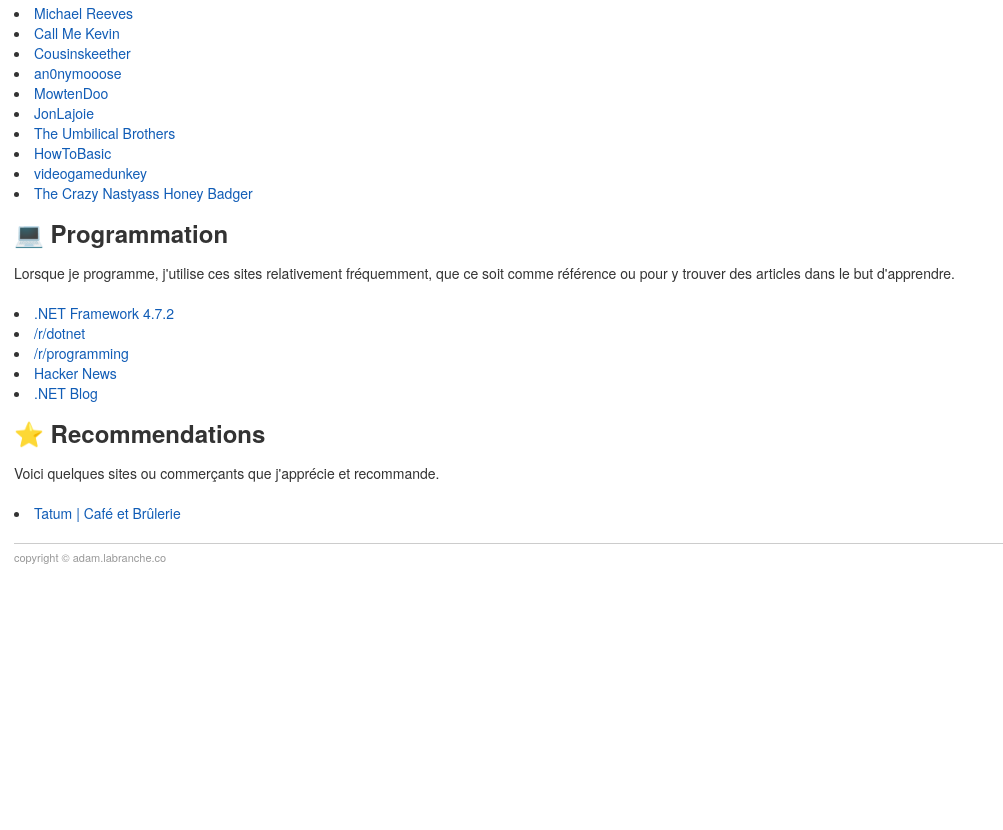
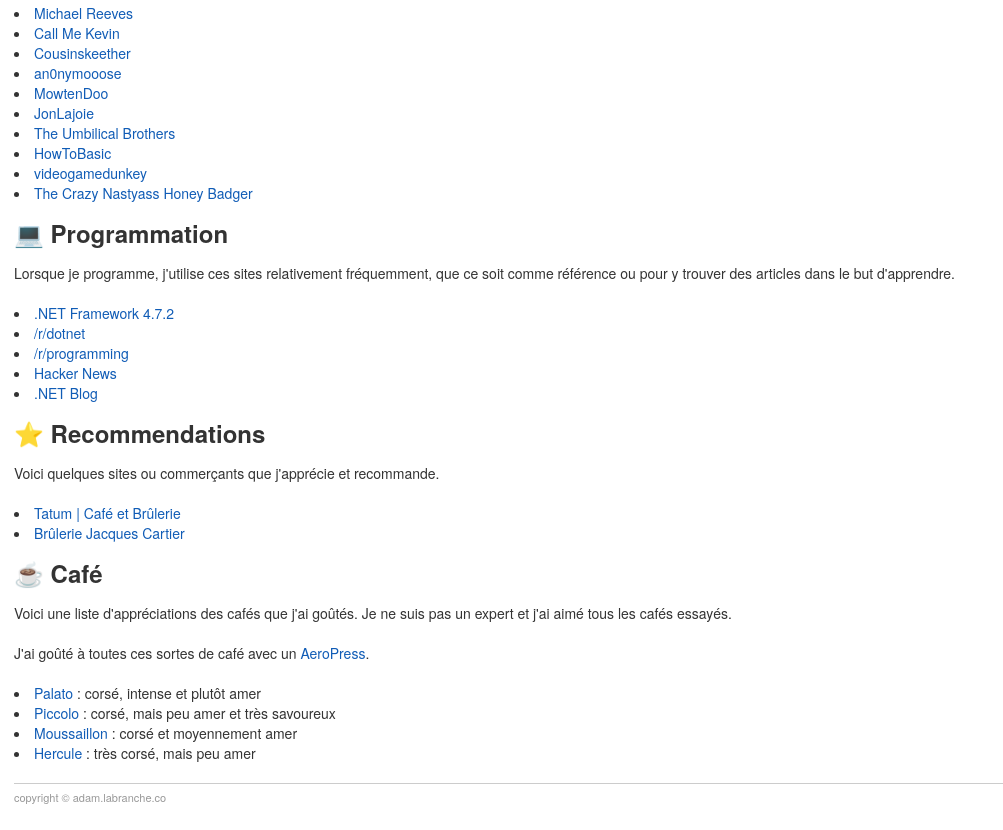
Before and after one commit to madbranch/madbranch.github.com, a plain HTML site: page index.htm in a window 1280 px wide. Shown: the part 484-1314 px from the top of the page, without its empty margins (0-1003 px from the left). Before the commit the page ends 1074 px from the top, so only its background shows below. Drawn offline with Linux system fonts and the light colour scheme.

Commit message:
Adds coffee recommendations

```diff
--- a/index.htm
+++ b/index.htm
@@ -88,8 +88,24 @@
 
         <ul>
           <li><a href="https://www.tatum.ca/">Tatum | Café et Brûlerie</a></li>
+          <li><a href="https://bruleriejacquescartier.ca/">Brûlerie Jacques Cartier</a></li>
         </ul>
 
+      </article>
+
+      <article>
+        <h2> &#9749; Café</h2>
+
+        <p>Voici une liste d'appréciations des cafés que j'ai goûtés. Je ne suis pas un expert et j'ai aimé tous les cafés essayés.</p>
+
+        <p>J'ai goûté à toutes ces sortes de café avec un <a href="https://aeropress.com/">AeroPress</a>.</p>
+
+        <ul>
+          <li><a href="https://www.tatum.ca/boutique/cafe/filtre/palato-negro/">Palato</a> : corsé, intense et plutôt amer</li>
+          <li><a href="https://www.tatum.ca/boutique/cafe/espresso/piccolo/">Piccolo</a> : corsé, mais peu amer et très savoureux</li>
+          <li><a href="https://bruleriejacquescartier.ca/product/moussaillon/">Moussaillon</a> : corsé et moyennement amer</li>
+          <li><a href="https://www.tatum.ca/boutique/cafe/espresso/hercule/">Hercule</a> : très corsé, mais peu amer</li>
+        </ul>
       </article>
     </main>
 
```
